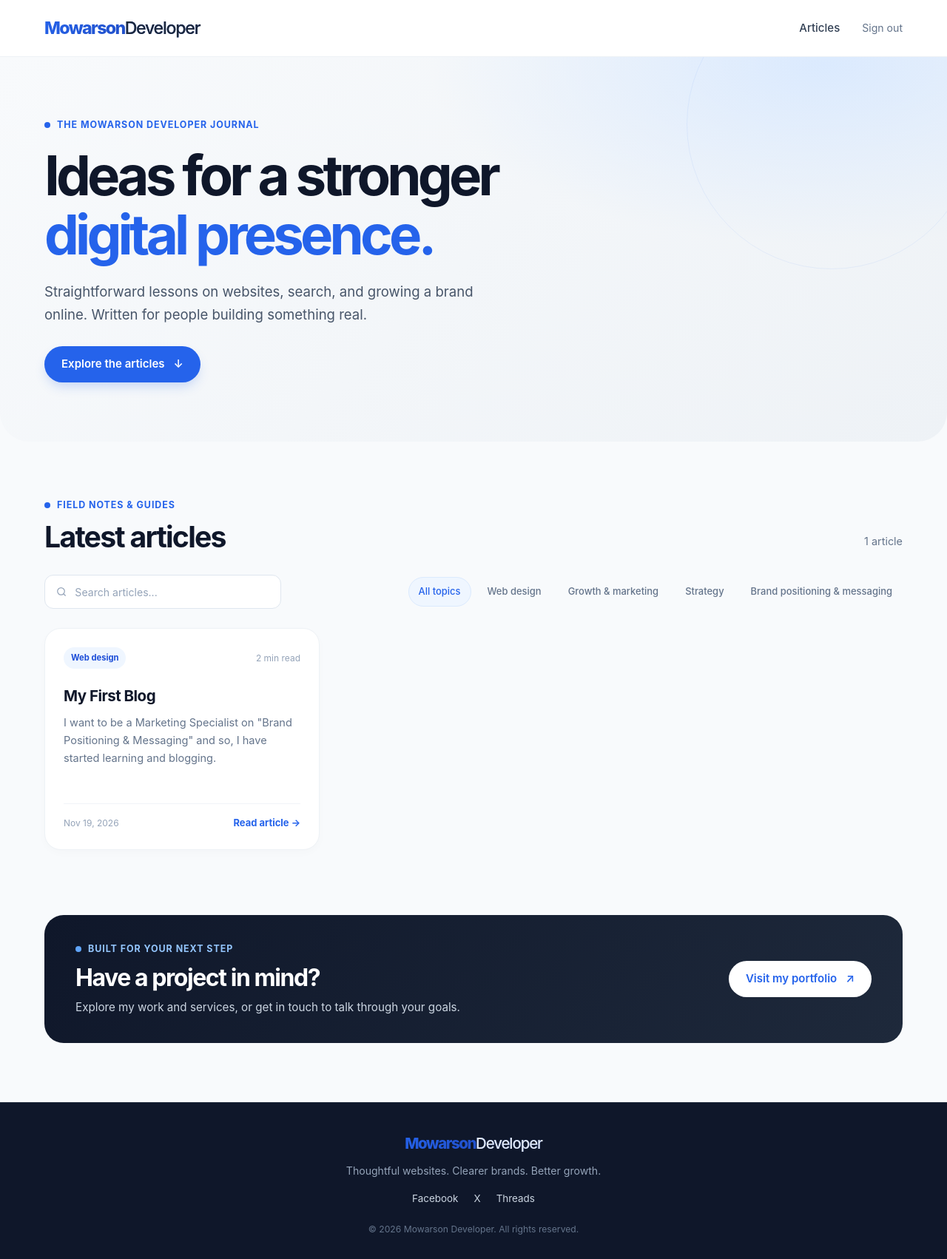
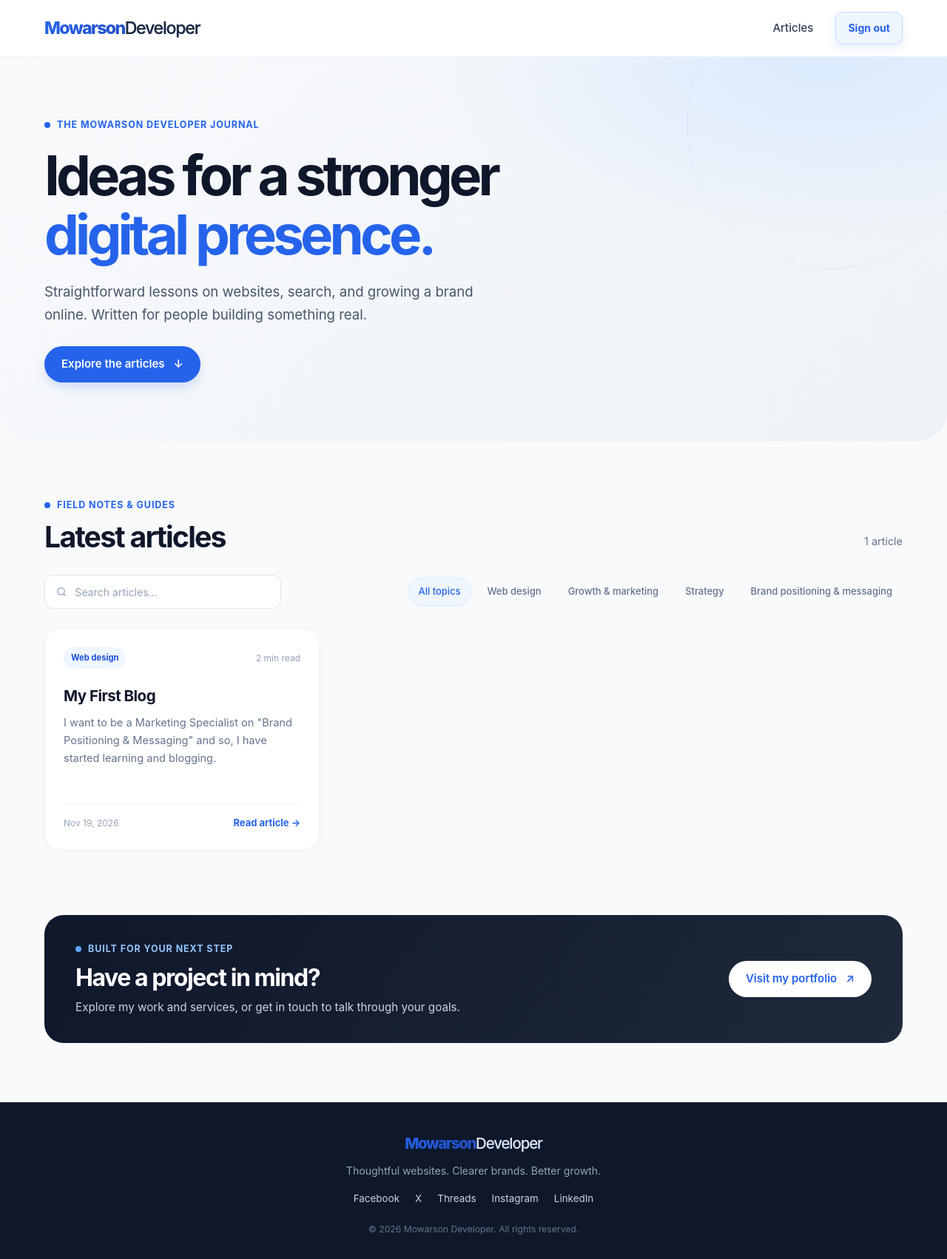
Before and after one commit to MOMO-1021/Mowarson-Developer-s-Blog-Website, a Next.js app: page / in a window 1280 px wide. Shown: the whole page at 74% size. Built offline with nearby package versions, Linux system fonts and the light colour scheme; what @neon/auth would draw is missing.

Commit message:
Styled Sign out as a rounded blue outlined button with hover effects

```diff
--- a/app/app.css
+++ b/app/app.css
@@ -195,17 +195,28 @@
 }
 
 .reader-sign-out {
-  padding: 8px 0;
-  border: 0;
-  background: transparent;
-  color: var(--muted);
+  display: inline-flex;
+  align-items: center;
+  justify-content: center;
+  padding: 9px 16px;
+  border: 1px solid #bfdbfe;
+  border-radius: 10px;
+  background: #eff6ff;
+  box-shadow: 0 6px 14px #2563eb1a;
+  color: #2563eb;
   cursor: pointer;
   font: inherit;
   font-size: 0.88rem;
+  font-weight: 650;
+  transition: background-color 160ms ease, border-color 160ms ease, color 160ms ease,
+    transform 160ms ease;
 }
 
 .reader-sign-out:hover {
-  color: var(--blue);
+  border-color: #93c5fd;
+  background: #dbeafe;
+  color: #1d4ed8;
+  transform: translateY(-1px);
 }
 
 .reader-sign-out:disabled {
--- a/app/components/site-footer.tsx
+++ b/app/components/site-footer.tsx
@@ -30,6 +30,20 @@ export function SiteFooter() {
           >
             Threads
           </a>
+          <a
+            href="https://www.instagram.com/mowarson_developer/"
+            target="_blank"
+            rel="noopener noreferrer"
+          >
+            Instagram
+          </a>
+          <a
+            href="https://www.linkedin.com/in/mowarson-developer-298404302/"
+            target="_blank"
+            rel="noopener noreferrer"
+          >
+            LinkedIn
+          </a>
         </div>
         <small>© {new Date().getFullYear()} Mowarson Developer. All rights reserved.</small>
       </div>
--- a/articles/brand-positioning-and-messaging.html
+++ b/articles/brand-positioning-and-messaging.html
@@ -103,7 +103,7 @@
     </main>
     <footer class="site-footer"><div class="container footer-inner">
       <a class="logo logo-footer" href="../index.html">Mowarson<span>Developer</span></a><p>Thoughtful websites. Clearer brands. Better growth.</p>
-      <div class="footer-links"><a href="https://www.facebook.com/profile.php?id=61596554436022" target="_blank" rel="noopener noreferrer">Facebook</a><a href="https://x.com/MowarsonDev" target="_blank" rel="noopener noreferrer">X</a><a href="https://www.threads.com/@mowarson_developer" target="_blank" rel="noopener noreferrer">Threads</a></div>
+      <div class="footer-links"><a href="https://www.facebook.com/profile.php?id=61596554436022" target="_blank" rel="noopener noreferrer">Facebook</a><a href="https://x.com/MowarsonDev" target="_blank" rel="noopener noreferrer">X</a><a href="https://www.threads.com/@mowarson_developer" target="_blank" rel="noopener noreferrer">Threads</a><a href="https://www.instagram.com/mowarson_developer/" target="_blank" rel="noopener noreferrer">Instagram</a><a href="https://www.linkedin.com/in/mowarson-developer-298404302/" target="_blank" rel="noopener noreferrer">LinkedIn</a></div>
       <small>© <span data-current-year>2026</span> Mowarson Developer. All rights reserved.</small>
     </div></footer>
   </body>
--- a/articles/choosing-a-web-design-consultant.html
+++ b/articles/choosing-a-web-design-consultant.html
@@ -83,7 +83,7 @@
     </main>
     <footer class="site-footer"><div class="container footer-inner">
       <a class="logo logo-footer" href="../index.html">Mowarson<span>Developer</span></a><p>Thoughtful websites. Clearer brands. Better growth.</p>
-      <div class="footer-links"><a href="https://www.facebook.com/profile.php?id=61596554436022" target="_blank" rel="noopener noreferrer">Facebook</a><a href="https://x.com/MowarsonDev" target="_blank" rel="noopener noreferrer">X</a><a href="https://www.threads.com/@mowarson_developer" target="_blank" rel="noopener noreferrer">Threads</a></div>
+      <div class="footer-links"><a href="https://www.facebook.com/profile.php?id=61596554436022" target="_blank" rel="noopener noreferrer">Facebook</a><a href="https://x.com/MowarsonDev" target="_blank" rel="noopener noreferrer">X</a><a href="https://www.threads.com/@mowarson_developer" target="_blank" rel="noopener noreferrer">Threads</a><a href="https://www.instagram.com/mowarson_developer/" target="_blank" rel="noopener noreferrer">Instagram</a><a href="https://www.linkedin.com/in/mowarson-developer-298404302/" target="_blank" rel="noopener noreferrer">LinkedIn</a></div>
       <small>© <span data-current-year>2026</span> Mowarson Developer. All rights reserved.</small>
     </div></footer>
   </body>
--- a/articles/lead-generation-strategies.html
+++ b/articles/lead-generation-strategies.html
@@ -82,7 +82,7 @@
     </main>
     <footer class="site-footer"><div class="container footer-inner">
       <a class="logo logo-footer" href="../index.html">Mowarson<span>Developer</span></a><p>Thoughtful websites. Clearer brands. Better growth.</p>
-      <div class="footer-links"><a href="https://www.facebook.com/profile.php?id=61596554436022" target="_blank" rel="noopener noreferrer">Facebook</a><a href="https://x.com/MowarsonDev" target="_blank" rel="noopener noreferrer">X</a><a href="https://www.threads.com/@mowarson_developer" target="_blank" rel="noopener noreferrer">Threads</a></div>
+      <div class="footer-links"><a href="https://www.facebook.com/profile.php?id=61596554436022" target="_blank" rel="noopener noreferrer">Facebook</a><a href="https://x.com/MowarsonDev" target="_blank" rel="noopener noreferrer">X</a><a href="https://www.threads.com/@mowarson_developer" target="_blank" rel="noopener noreferrer">Threads</a><a href="https://www.instagram.com/mowarson_developer/" target="_blank" rel="noopener noreferrer">Instagram</a><a href="https://www.linkedin.com/in/mowarson-developer-298404302/" target="_blank" rel="noopener noreferrer">LinkedIn</a></div>
       <small>© <span data-current-year>2026</span> Mowarson Developer. All rights reserved.</small>
     </div></footer>
   </body>
--- a/articles/seo-friendly-website-design.html
+++ b/articles/seo-friendly-website-design.html
@@ -81,7 +81,7 @@
     </main>
     <footer class="site-footer"><div class="container footer-inner">
       <a class="logo logo-footer" href="../index.html">Mowarson<span>Developer</span></a><p>Thoughtful websites. Clearer brands. Better growth.</p>
-      <div class="footer-links"><a href="https://www.facebook.com/profile.php?id=61596554436022" target="_blank" rel="noopener noreferrer">Facebook</a><a href="https://x.com/MowarsonDev" target="_blank" rel="noopener noreferrer">X</a><a href="https://www.threads.com/@mowarson_developer" target="_blank" rel="noopener noreferrer">Threads</a></div>
+      <div class="footer-links"><a href="https://www.facebook.com/profile.php?id=61596554436022" target="_blank" rel="noopener noreferrer">Facebook</a><a href="https://x.com/MowarsonDev" target="_blank" rel="noopener noreferrer">X</a><a href="https://www.threads.com/@mowarson_developer" target="_blank" rel="noopener noreferrer">Threads</a><a href="https://www.instagram.com/mowarson_developer/" target="_blank" rel="noopener noreferrer">Instagram</a><a href="https://www.linkedin.com/in/mowarson-developer-298404302/" target="_blank" rel="noopener noreferrer">LinkedIn</a></div>
       <small>© <span data-current-year>2026</span> Mowarson Developer. All rights reserved.</small>
     </div></footer>
   </body>
--- a/index.html
+++ b/index.html
@@ -331,7 +331,7 @@
           >Mowarson<span>Developer</span></a
         >
         <p>Thoughtful websites. Clearer brands. Better growth.</p>
-        <div class="footer-links"><a href="https://www.facebook.com/profile.php?id=61596554436022" target="_blank" rel="noopener noreferrer">Facebook</a><a href="https://x.com/MowarsonDev" target="_blank" rel="noopener noreferrer">X</a><a href="https://www.threads.com/@mowarson_developer" target="_blank" rel="noopener noreferrer">Threads</a></div>
+        <div class="footer-links"><a href="https://www.facebook.com/profile.php?id=61596554436022" target="_blank" rel="noopener noreferrer">Facebook</a><a href="https://x.com/MowarsonDev" target="_blank" rel="noopener noreferrer">X</a><a href="https://www.threads.com/@mowarson_developer" target="_blank" rel="noopener noreferrer">Threads</a><a href="https://www.instagram.com/mowarson_developer/" target="_blank" rel="noopener noreferrer">Instagram</a><a href="https://www.linkedin.com/in/mowarson-developer-298404302/" target="_blank" rel="noopener noreferrer">LinkedIn</a></div>
         <small
           >© <span data-current-year>2026</span> Mowarson Developer. All rights
           reserved.</small
--- a/public/articles/brand-positioning-and-messaging.html
+++ b/public/articles/brand-positioning-and-messaging.html
@@ -103,7 +103,7 @@
     </main>
     <footer class="site-footer"><div class="container footer-inner">
       <a class="logo logo-footer" href="/">Mowarson<span>Developer</span></a><p>Thoughtful websites. Clearer brands. Better growth.</p>
-      <div class="footer-links"><a href="https://www.facebook.com/profile.php?id=61596554436022" target="_blank" rel="noopener noreferrer">Facebook</a><a href="https://x.com/MowarsonDev" target="_blank" rel="noopener noreferrer">X</a><a href="https://www.threads.com/@mowarson_developer" target="_blank" rel="noopener noreferrer">Threads</a></div>
+      <div class="footer-links"><a href="https://www.facebook.com/profile.php?id=61596554436022" target="_blank" rel="noopener noreferrer">Facebook</a><a href="https://x.com/MowarsonDev" target="_blank" rel="noopener noreferrer">X</a><a href="https://www.threads.com/@mowarson_developer" target="_blank" rel="noopener noreferrer">Threads</a><a href="https://www.instagram.com/mowarson_developer/" target="_blank" rel="noopener noreferrer">Instagram</a><a href="https://www.linkedin.com/in/mowarson-developer-298404302/" target="_blank" rel="noopener noreferrer">LinkedIn</a></div>
       <small>© <span data-current-year>2026</span> Mowarson Developer. All rights reserved.</small>
     </div></footer>
   </body>
--- a/public/articles/choosing-a-web-design-consultant.html
+++ b/public/articles/choosing-a-web-design-consultant.html
@@ -83,7 +83,7 @@
     </main>
     <footer class="site-footer"><div class="container footer-inner">
       <a class="logo logo-footer" href="/">Mowarson<span>Developer</span></a><p>Thoughtful websites. Clearer brands. Better growth.</p>
-      <div class="footer-links"><a href="https://www.facebook.com/profile.php?id=61596554436022" target="_blank" rel="noopener noreferrer">Facebook</a><a href="https://x.com/MowarsonDev" target="_blank" rel="noopener noreferrer">X</a><a href="https://www.threads.com/@mowarson_developer" target="_blank" rel="noopener noreferrer">Threads</a></div>
+      <div class="footer-links"><a href="https://www.facebook.com/profile.php?id=61596554436022" target="_blank" rel="noopener noreferrer">Facebook</a><a href="https://x.com/MowarsonDev" target="_blank" rel="noopener noreferrer">X</a><a href="https://www.threads.com/@mowarson_developer" target="_blank" rel="noopener noreferrer">Threads</a><a href="https://www.instagram.com/mowarson_developer/" target="_blank" rel="noopener noreferrer">Instagram</a><a href="https://www.linkedin.com/in/mowarson-developer-298404302/" target="_blank" rel="noopener noreferrer">LinkedIn</a></div>
       <small>© <span data-current-year>2026</span> Mowarson Developer. All rights reserved.</small>
     </div></footer>
   </body>
--- a/public/articles/lead-generation-strategies.html
+++ b/public/articles/lead-generation-strategies.html
@@ -82,7 +82,7 @@
     </main>
     <footer class="site-footer"><div class="container footer-inner">
       <a class="logo logo-footer" href="/">Mowarson<span>Developer</span></a><p>Thoughtful websites. Clearer brands. Better growth.</p>
-      <div class="footer-links"><a href="https://www.facebook.com/profile.php?id=61596554436022" target="_blank" rel="noopener noreferrer">Facebook</a><a href="https://x.com/MowarsonDev" target="_blank" rel="noopener noreferrer">X</a><a href="https://www.threads.com/@mowarson_developer" target="_blank" rel="noopener noreferrer">Threads</a></div>
+      <div class="footer-links"><a href="https://www.facebook.com/profile.php?id=61596554436022" target="_blank" rel="noopener noreferrer">Facebook</a><a href="https://x.com/MowarsonDev" target="_blank" rel="noopener noreferrer">X</a><a href="https://www.threads.com/@mowarson_developer" target="_blank" rel="noopener noreferrer">Threads</a><a href="https://www.instagram.com/mowarson_developer/" target="_blank" rel="noopener noreferrer">Instagram</a><a href="https://www.linkedin.com/in/mowarson-developer-298404302/" target="_blank" rel="noopener noreferrer">LinkedIn</a></div>
       <small>© <span data-current-year>2026</span> Mowarson Developer. All rights reserved.</small>
     </div></footer>
   </body>
--- a/public/articles/seo-friendly-website-design.html
+++ b/public/articles/seo-friendly-website-design.html
@@ -81,7 +81,7 @@
     </main>
     <footer class="site-footer"><div class="container footer-inner">
       <a class="logo logo-footer" href="/">Mowarson<span>Developer</span></a><p>Thoughtful websites. Clearer brands. Better growth.</p>
-      <div class="footer-links"><a href="https://www.facebook.com/profile.php?id=61596554436022" target="_blank" rel="noopener noreferrer">Facebook</a><a href="https://x.com/MowarsonDev" target="_blank" rel="noopener noreferrer">X</a><a href="https://www.threads.com/@mowarson_developer" target="_blank" rel="noopener noreferrer">Threads</a></div>
+      <div class="footer-links"><a href="https://www.facebook.com/profile.php?id=61596554436022" target="_blank" rel="noopener noreferrer">Facebook</a><a href="https://x.com/MowarsonDev" target="_blank" rel="noopener noreferrer">X</a><a href="https://www.threads.com/@mowarson_developer" target="_blank" rel="noopener noreferrer">Threads</a><a href="https://www.instagram.com/mowarson_developer/" target="_blank" rel="noopener noreferrer">Instagram</a><a href="https://www.linkedin.com/in/mowarson-developer-298404302/" target="_blank" rel="noopener noreferrer">LinkedIn</a></div>
       <small>© <span data-current-year>2026</span> Mowarson Developer. All rights reserved.</small>
     </div></footer>
   </body>
--- a/templates/article-template.html
+++ b/templates/article-template.html
@@ -290,7 +290,7 @@
       <div class="container footer-inner">
         <a class="logo logo-footer" href="../index.html">Mowarson<span>Developer</span></a>
         <p>Thoughtful websites. Clearer brands. Better growth.</p>
-        <div class="footer-links"><a href="https://www.facebook.com/profile.php?id=61596554436022" target="_blank" rel="noopener noreferrer">Facebook</a><a href="https://x.com/MowarsonDev" target="_blank" rel="noopener noreferrer">X</a><a href="https://www.threads.com/@mowarson_developer" target="_blank" rel="noopener noreferrer">Threads</a></div>
+        <div class="footer-links"><a href="https://www.facebook.com/profile.php?id=61596554436022" target="_blank" rel="noopener noreferrer">Facebook</a><a href="https://x.com/MowarsonDev" target="_blank" rel="noopener noreferrer">X</a><a href="https://www.threads.com/@mowarson_developer" target="_blank" rel="noopener noreferrer">Threads</a><a href="https://www.instagram.com/mowarson_developer/" target="_blank" rel="noopener noreferrer">Instagram</a><a href="https://www.linkedin.com/in/mowarson-developer-298404302/" target="_blank" rel="noopener noreferrer">LinkedIn</a></div>
         <small>© <span data-current-year>2026</span> Mowarson Developer. All rights reserved.</small>
       </div>
     </footer>
```
